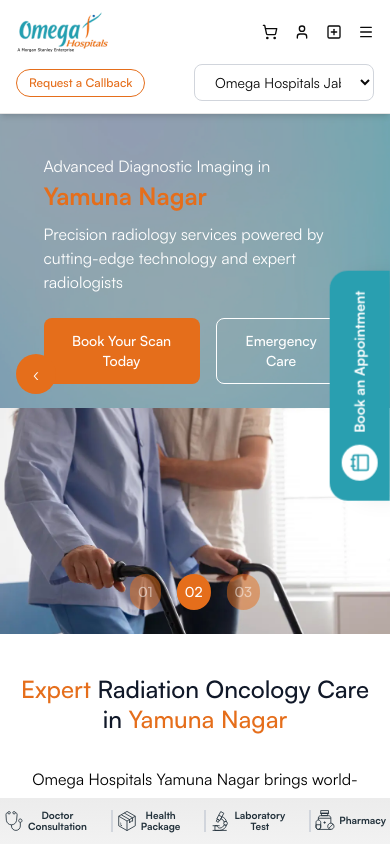
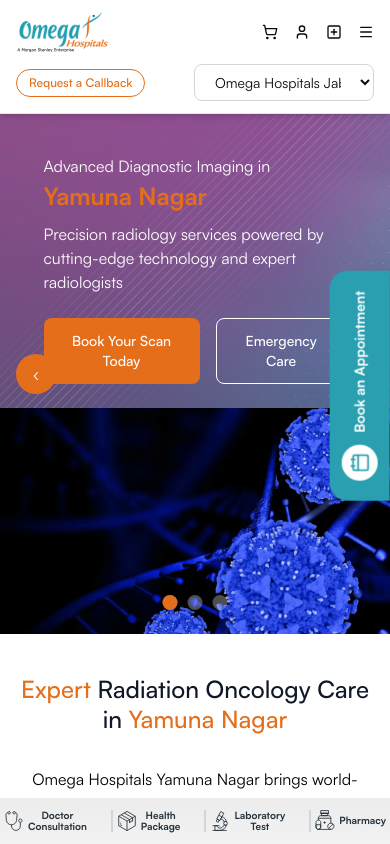
Before and after one commit to digitalinfo-omega/omega-yamunanagar, a Next.js app: page / in a window 390 px wide. Shown: the top 844 px of the page. Built offline with nearby package versions, Linux system fonts and the light colour scheme.

Commit message:
updated the few sections

```diff
--- a/components/layout/HeroCarousel.tsx
+++ b/components/layout/HeroCarousel.tsx
@@ -1,66 +1,119 @@
 "use client";
 
-import { useEffect, useRef, useState } from "react";
+import { useEffect, useRef, useState, useCallback } from "react";
 import Image from "next/image";
 import { SLIDES } from "../constants/HeroSlider";
 
 const TOTAL = SLIDES.length;
 const EXTENDED_SLIDES = [...SLIDES, ...SLIDES, ...SLIDES];
-const AUTO_DELAY = 5000;
+const TRANSITION_MS = 700;
+const HALF = TRANSITION_MS / 2;
+const DOT_SIZE = 15;
+const DOT_GAP = 10;
+const TRACK_WIDTH = TOTAL * DOT_SIZE + (TOTAL - 1) * DOT_GAP;
+
+const dotLeft = (i: number) => i * (DOT_SIZE + DOT_GAP);
+
+type Phase = 0 | 1 | 2;
+type Dir = "next" | "prev";
 
 export default function HeroSlider() {
   const [index, setIndex] = useState(TOTAL);
-  const [isAnimating, setIsAnimating] = useState(true);
-  const [isHovered, setIsHovered] = useState(false);
-  const intervalRef = useRef<NodeJS.Timeout | null>(null);
+  const [direction, setDirection] = useState<Dir>("next");
+  const [isJumping, setIsJumping] = useState(false);
+  const [animating, setAnimating] = useState(false);
+  const [pillFrom, setPillFrom] = useState(0);
+  const [pillTo, setPillTo] = useState(0);
+  const [phase, setPhase] = useState<Phase>(0);
+  const animRef = useRef<NodeJS.Timeout | null>(null);
 
-  const next = () => {
-    setIsAnimating(true);
-    setIndex((p) => p + 1);
-  };
+  const active = ((index % TOTAL) + TOTAL) % TOTAL;
 
-  const prev = () => {
-    setIsAnimating(true);
-    setIndex((p) => p - 1);
-  };
+  const triggerPill = useCallback((from: number, to: number) => {
+    if (animRef.current) clearTimeout(animRef.current);
+    setPillFrom(from);
+    setPillTo(to);
+    setPhase(1);
+    setAnimating(true);
+    animRef.current = setTimeout(() => {
+      setPhase(2);
+      animRef.current = setTimeout(() => {
+        setPhase(0);
+        setAnimating(false);
+      }, HALF);
+    }, HALF);
+  }, []);
+
+  const navigate = useCallback(
+    (dir: Dir) => {
+      setDirection(dir);
+      setIndex((p) => {
+        const next = dir === "next" ? p + 1 : p - 1;
+        const from = ((p % TOTAL) + TOTAL) % TOTAL;
+        const to = ((next % TOTAL) + TOTAL) % TOTAL;
+        triggerPill(from, to);
+        return next;
+      });
+    },
+    [triggerPill],
+  );
+
+  const next = useCallback(() => navigate("next"), [navigate]);
+  const prev = useCallback(() => navigate("prev"), [navigate]);
+
+  const goTo = useCallback(
+    (dotIndex: number) => {
+      const current = ((index % TOTAL) + TOTAL) % TOTAL;
+      if (dotIndex === current || animating) return;
+      const dir: Dir = dotIndex > current ? "next" : "prev";
+      setDirection(dir);
+      triggerPill(current, dotIndex);
+      setIndex(TOTAL + dotIndex);
+    },
+    [index, animating, triggerPill],
+  );
 
   useEffect(() => {
-    if (isHovered) return;
-
-    intervalRef.current = setInterval(next, AUTO_DELAY);
-
-    return () => {
-      if (intervalRef.current) {
-        clearInterval(intervalRef.current);
-        intervalRef.current = null;
-      }
-    };
-  }, [isHovered]);
-
-  useEffect(() => {
-    if (index === TOTAL * 2) {
-      setTimeout(() => {
-        setIsAnimating(false);
-        setIndex(TOTAL);
-      }, 700);
-    }
-    if (index === TOTAL - 1) {
-      setTimeout(() => {
-        setIsAnimating(false);
-        setIndex(TOTAL * 2 - 1);
-      }, 700);
-    }
+    const boundary = index === TOTAL * 2 || index === TOTAL - 1;
+    if (!boundary) return;
+    const target = index === TOTAL * 2 ? TOTAL : TOTAL * 2 - 1;
+    const t = setTimeout(() => {
+      setIsJumping(true);
+      setIndex(target);
+      requestAnimationFrame(() =>
+        requestAnimationFrame(() => setIsJumping(false)),
+      );
+    }, TRANSITION_MS);
+    return () => clearTimeout(t);
   }, [index]);
 
-  const active = ((index % TOTAL) + TOTAL) % TOTAL;
+  const getPillStyle = (): React.CSSProperties => {
+    const fl = dotLeft(pillFrom);
+    const tl = dotLeft(pillTo);
+
+    if (phase === 0) return { left: dotLeft(active), width: DOT_SIZE };
+
+    if (direction === "next") {
+      return phase === 1
+        ? { left: fl, width: tl + DOT_SIZE - fl }
+        : { left: tl, width: DOT_SIZE };
+    }
+
+    return phase === 1
+      ? { left: tl, width: fl + DOT_SIZE - tl }
+      : { left: tl, width: DOT_SIZE };
+  };
 
   return (
     <section className="relative w-full h-130 overflow-hidden">
       <div
-        className={`flex h-full ${
-          isAnimating ? "transition-transform duration-700 ease-in-out" : ""
-        }`}
-        style={{ transform: `translateX(-${index * 100}%)` }}
+        className="flex h-full"
+        style={{
+          transform: `translateX(-${index * 100}%)`,
+          transition: isJumping
+            ? "none"
+            : `transform ${TRANSITION_MS}ms cubic-bezier(0.25, 0.46, 0.45, 0.94)`,
+        }}
       >
         {EXTENDED_SLIDES.map((slide, i) => (
           <div
@@ -74,9 +127,7 @@
               className="object-cover opacity-60"
               priority
             />
-
             <div className="absolute inset-0 bg-black/30" />
-
             <div className="relative z-10 h-full grid grid-cols-1 lg:grid-cols-2 md:py-0 py-10 md:gap-0 gap-6">
               <div className="container px-6 max-w-xl text-white flex items-center">
                 <div>
@@ -86,9 +137,7 @@
                       {slide.headingPrimary}
                     </span>
                   </p>
-
                   <p className="mb-6 xl-para">{slide.description}</p>
-
                   <div className="flex gap-4">
                     <button className="bg-accent px-6 md:py-3 py-1 rounded-md text-sm font-medium">
                       {slide.primaryCta}
@@ -99,7 +148,6 @@
                   </div>
                 </div>
               </div>
-
               <div className="relative h-64 sm:h-80 lg:h-full block">
                 <Image
                   src={slide.card}
@@ -119,7 +167,6 @@
       >
         ‹
       </button>
-
       <button
         onClick={next}
         className="absolute right-4 top-1/2 -translate-y-1/2 z-20 w-10 h-10 bg-accent rounded-full text-white"
@@ -127,23 +174,45 @@
         ›
       </button>
 
-      <div className="absolute bottom-6 left-1/2 -translate-x-1/2 flex gap-4 z-20">
-        {SLIDES.map((_, i) => (
-          <button
-            key={i}
-            onClick={() => {
-              setIsAnimating(true);
-              setIndex(TOTAL + i);
+      <div className="absolute bottom-6 left-1/2 -translate-x-1/2 z-20">
+        <div
+          className="relative"
+          style={{ width: TRACK_WIDTH, height: DOT_SIZE }}
+        >
+          {SLIDES.map((_, i) => (
+            <button
+              key={i}
+              onClick={() => goTo(i)}
+              aria-label={`Go to slide ${i + 1}`}
+              style={{
+                position: "absolute",
+                left: dotLeft(i),
+                top: 0,
+                width: DOT_SIZE,
+                height: DOT_SIZE,
+                borderRadius: "9999px",
+                backgroundColor: "rgba(255,255,255,0.3)",
+                border: "none",
+                padding: 0,
+                cursor: "pointer",
+                transition: "background-color 300ms ease",
+              }}
+            />
+          ))}
+
+          <div
+            style={{
+              position: "absolute",
+              top: 0,
+              height: DOT_SIZE,
+              borderRadius: "9999px",
+              backgroundColor: "#e56e1b",
+              pointerEvents: "none",
+              transition: `left ${HALF}ms cubic-bezier(0.4, 0, 0.2, 1), width ${HALF}ms cubic-bezier(0.4, 0, 0.2, 1)`,
+              ...getPillStyle(),
             }}
-            className={`text-sm font-medium ${
-              active === i
-                ? "text-white bg-accent p-2 rounded-full"
-                : "text-white/50 bg-accent/50 p-2 rounded-full"
-            }`}
-          >
-            {String(i + 1).padStart(2, "0")}
-          </button>
-        ))}
+          />
+        </div>
       </div>
     </section>
   );
--- a/components/layout/OncologySection.tsx
+++ b/components/layout/OncologySection.tsx
@@ -5,6 +5,11 @@
   Download,
   BadgeIndianRupee,
   ArrowRight,
+  Users,
+  Hospital,
+  Radiation,
+  Atom,
+  HandHelping,
 } from "lucide-react";
 import Image from "next/image";
 import { AnimatedCounter } from "../helpers/AnimatedCounter";
@@ -15,9 +20,19 @@
   animate?: boolean;
 }
 
+import { LucideIcon } from "lucide-react";
+
+interface StatCardProps {
+  title: string;
+  subtitle: string[];
+  icon?: LucideIcon;
+  animate?: boolean;
+}
+
 const StatCard: React.FC<StatCardProps> = ({
   title,
   subtitle,
+  icon: Icon,
   animate = false,
 }) => {
   return (
@@ -25,13 +40,23 @@
       className="bg-white border border-gray-100 rounded-xl p-6 flex flex-col items-center justify-center text-center shadow-sm aspect-4/3"
       style={{ boxShadow: "0px 0px 2px 0px #00000040" }}
     >
+      {/* Icon Box */}
+      {Icon && (
+        <div className="mb-3 flex items-center justify-center rounded-lg bg-gray-100 p-3">
+          <Icon className="h-6 w-6 text-gray-700" />
+        </div>
+      )}
+
+      {/* Title */}
       <h3 className="text-3xl font-medium text-gray-800 mb-2">
         {animate ? <AnimatedCounter value={title} /> : title}
       </h3>
+
+      {/* Subtitle */}
       {subtitle.map((line, index) => (
         <p
           key={index}
-          className="text-gray-600 text-sm font-medium loading-tight"
+          className="text-gray-600 text-sm font-medium leading-tight"
         >
           {line}
         </p>
@@ -75,20 +100,24 @@
             {/* 2x2 Stats Grid */}
             <div className="grid grid-cols-2 gap-4">
               <StatCard
+                icon={Hospital}
                 title="500+"
                 subtitle={["Cancer Patients", "Treated Annually"]}
                 animate
               />
               <StatCard
+                icon={HandHelping}
                 title="24/7"
                 subtitle={["Oncology", "Support Services"]}
                 animate
               />
               <StatCard
+                icon={Radiation}
                 title="NABH"
                 subtitle={["Accredited", "Cancer Center"]}
               />
               <StatCard
+                icon={Atom}
                 title="ACR"
                 subtitle={["Radiation", "Oncology Standards"]}
               />
```
Also changed, not shown: components/layout/FAQ.tsx (+57 -34 lines), components/layout/WhyChooseUs.tsx (+83 -33 lines).
